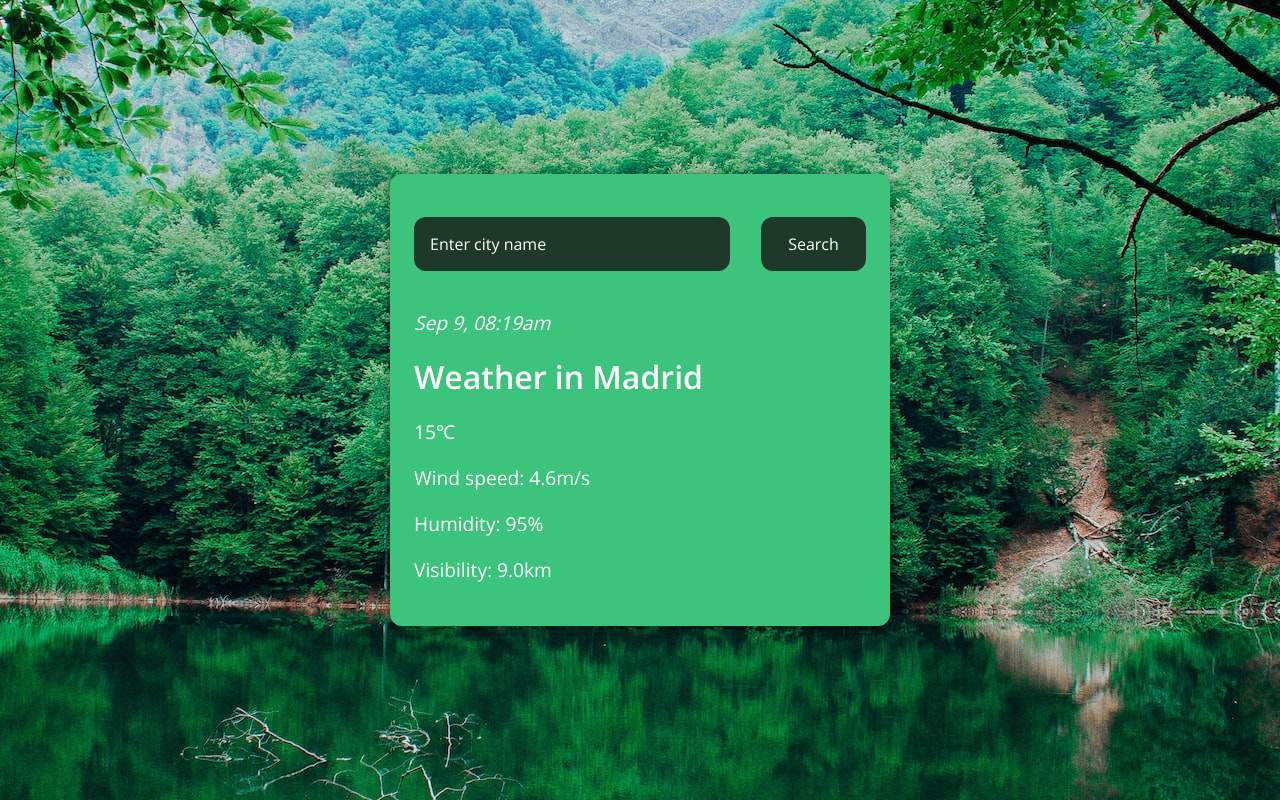
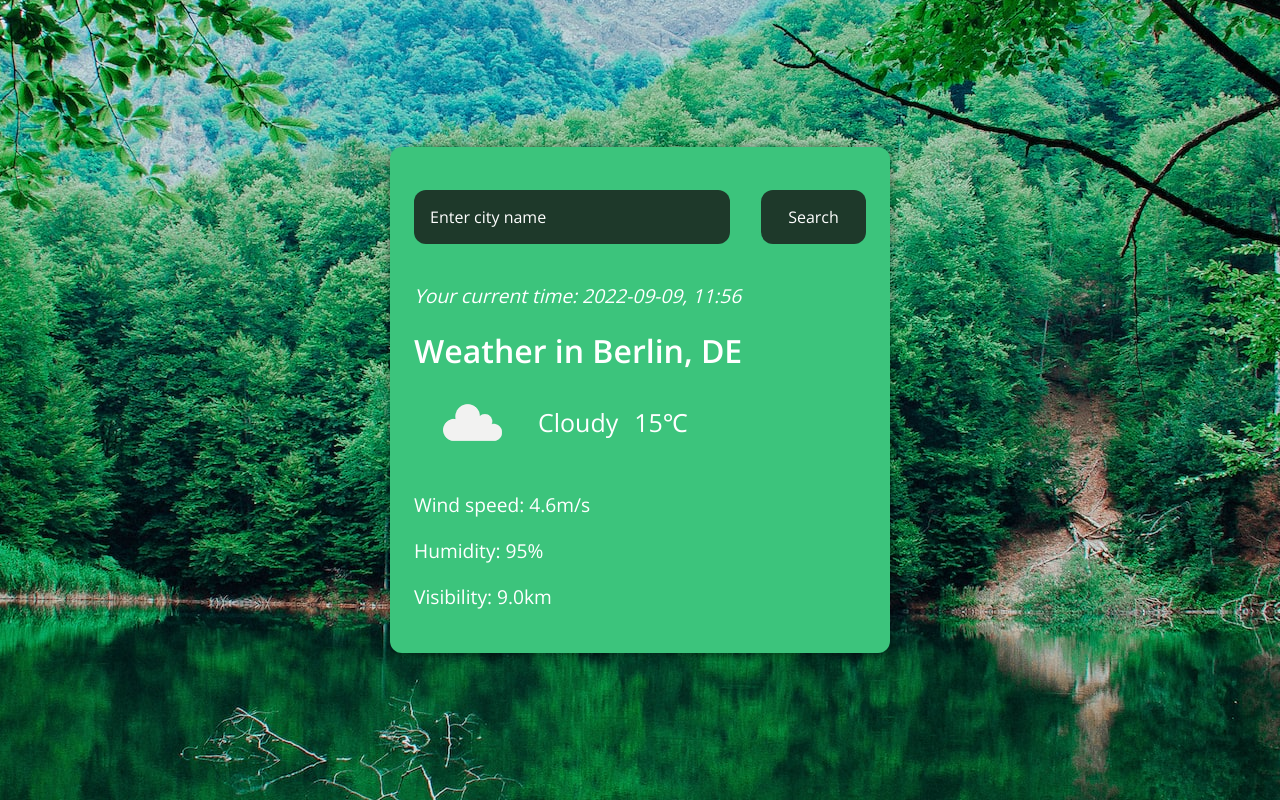
Before and after one commit to floreaportari/Weather-App, a website built with webpack: page src/index.html in a window 1280 px wide. Built offline with nearby package versions, Linux system fonts and the light colour scheme.

Commit message:
minor changes

```diff
--- a/src/data.js
+++ b/src/data.js
@@ -7,19 +7,20 @@ export default async function displayData() {
       { mode: "cors" }
     );
     const data = await response.json();
-    let currentDate = new Date();
 
     const location = document.querySelector("#cityName");
     const temp = document.querySelector("#temp");
+    const weatherIcon = document.querySelector("#weather-icon");
+    const description = document.querySelector("#description");
+
     const windSpeed = document.querySelector("#wind-speed");
     const humidity = document.querySelector("#humidity");
     const visibility = document.querySelector("#visibility");
-    const date = document.querySelector("#date");
-
-    date.innerHTML = `${currentDate.toDateString()}`;
 
     location.innerHTML = `${data.name}, ${data.sys.country}`;
+    weatherIcon.src = `http://openweathermap.org/img/wn/${data.weather[0].icon}@2x.png`;
     temp.innerHTML = `${data.main.temp.toFixed(1)}°C`;
+    description.innerHTML = `${data.weather[0].description}`;
     windSpeed.innerHTML = `Wind speed: ${data.wind.speed}m/s`;
     humidity.innerHTML = `Humidity: ${data.main.humidity}%`;
     visibility.innerHTML = `Visibility: ${data.visibility}m`;
--- a/src/index.html
+++ b/src/index.html
@@ -25,10 +25,12 @@
         <button>Search</button>
       </div>
       <p class="date" id="date">Sep 9, 08:19am</p>
-      <h2 class="location" id="location">Weather in <span id="cityName">Madrid</span></h2>
-      <p class="temp" id="temp">
-        <i class="weather-img" id="weather-img"></i>15&#8451
-      </p>
+      <h2 class="location" id="location">Weather in <span id="cityName">Berlin, DE</span></h2>
+      <div class="temp-container">
+        <img src="./images/cloudy.png" id="weather-icon">
+        <span id="description">Cloudy</span>
+        <p class="temp" id="temp">15&#8451</p>
+      </div>
       <p class="wind-speed" id="wind-speed">Wind speed: 4.6m/s</p>
       <p class="humidity" id="humidity">Humidity: 95%</p>
       <p class="visibility" id="visibility">Visibility: 9.0km</p>
--- a/src/index.js
+++ b/src/index.js
@@ -1,5 +1,15 @@
 import "./styles.css";
 import displayData from "./data.js";
+import getDateTime from "./time.js";
+
+getDateTime();
 
 const searchBtn = document.querySelector("button");
 searchBtn.addEventListener("click", displayData);
+
+window.addEventListener("keydown", (e) => {
+  const input = document.querySelector("input");
+  if (input.value !== "" && e.key === "Enter") {
+    displayData();
+  }
+});
--- a/src/styles.css
+++ b/src/styles.css
@@ -84,3 +84,14 @@ body {
 .date {
   font-style: italic;
 }
+
+.temp-container {
+  display: flex;
+  justify-content: flex-start;
+  align-items: center;
+}
+
+.temp-container > * {
+  padding: 0 0.5rem;
+  font-size: 25px;
+}
--- /dev/null
+++ b/src/time.js
@@ -0,0 +1,13 @@
+export default function getDateTime() {
+  const date = document.querySelector("#date");
+  let currentDate = new Date();
+  let minutes = currentDate.getMinutes();
+
+  let time = `${currentDate.getHours()}:${
+    minutes < 10 ? "0" + minutes : minutes
+  }`;
+
+  date.innerHTML = `Your current time: ${currentDate
+    .toISOString()
+    .slice(0, 10)}, ${time}  `;
+}
```
Also changed, not shown: dist/bundle.js, dist/index.html, src/images/cloudy.png (added).
